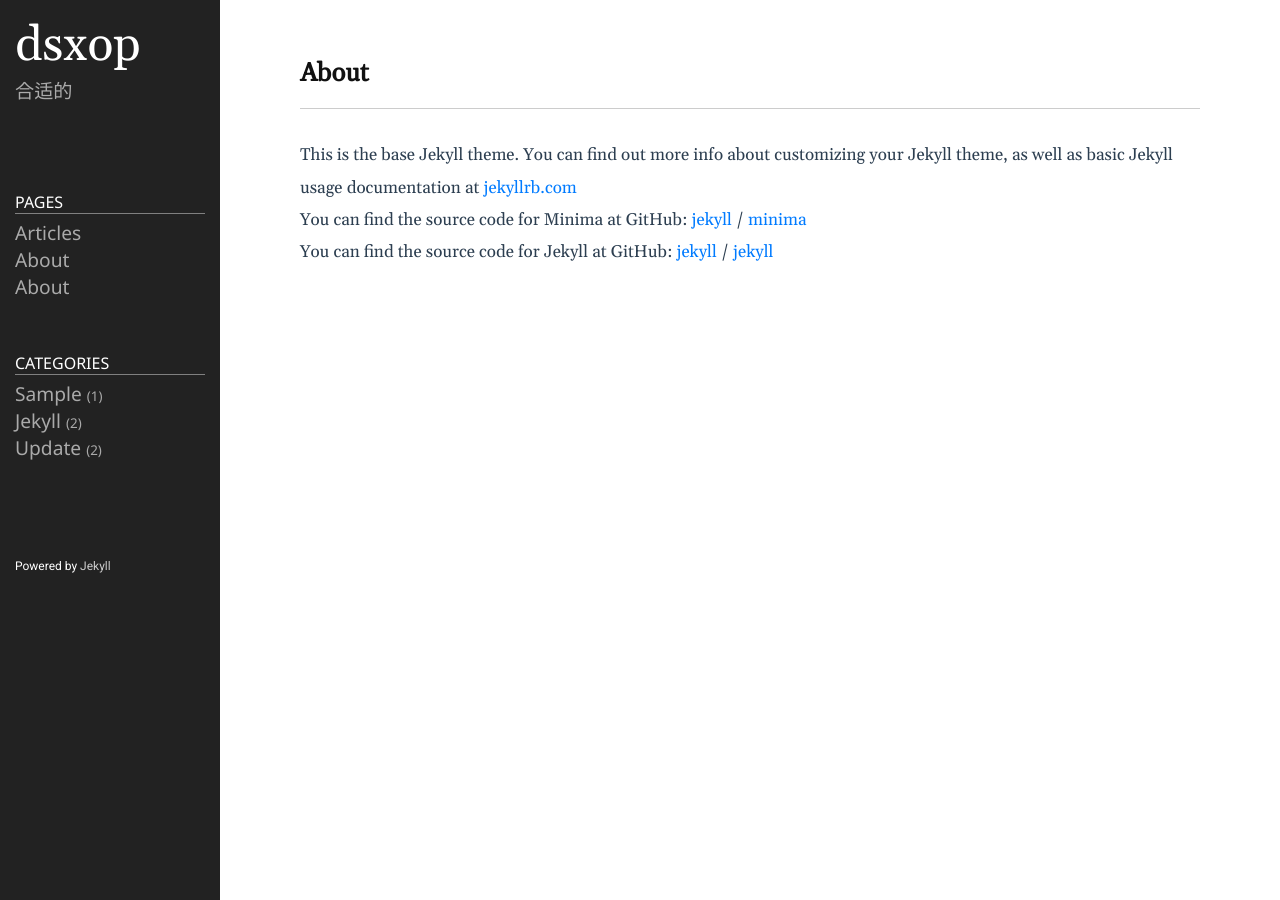
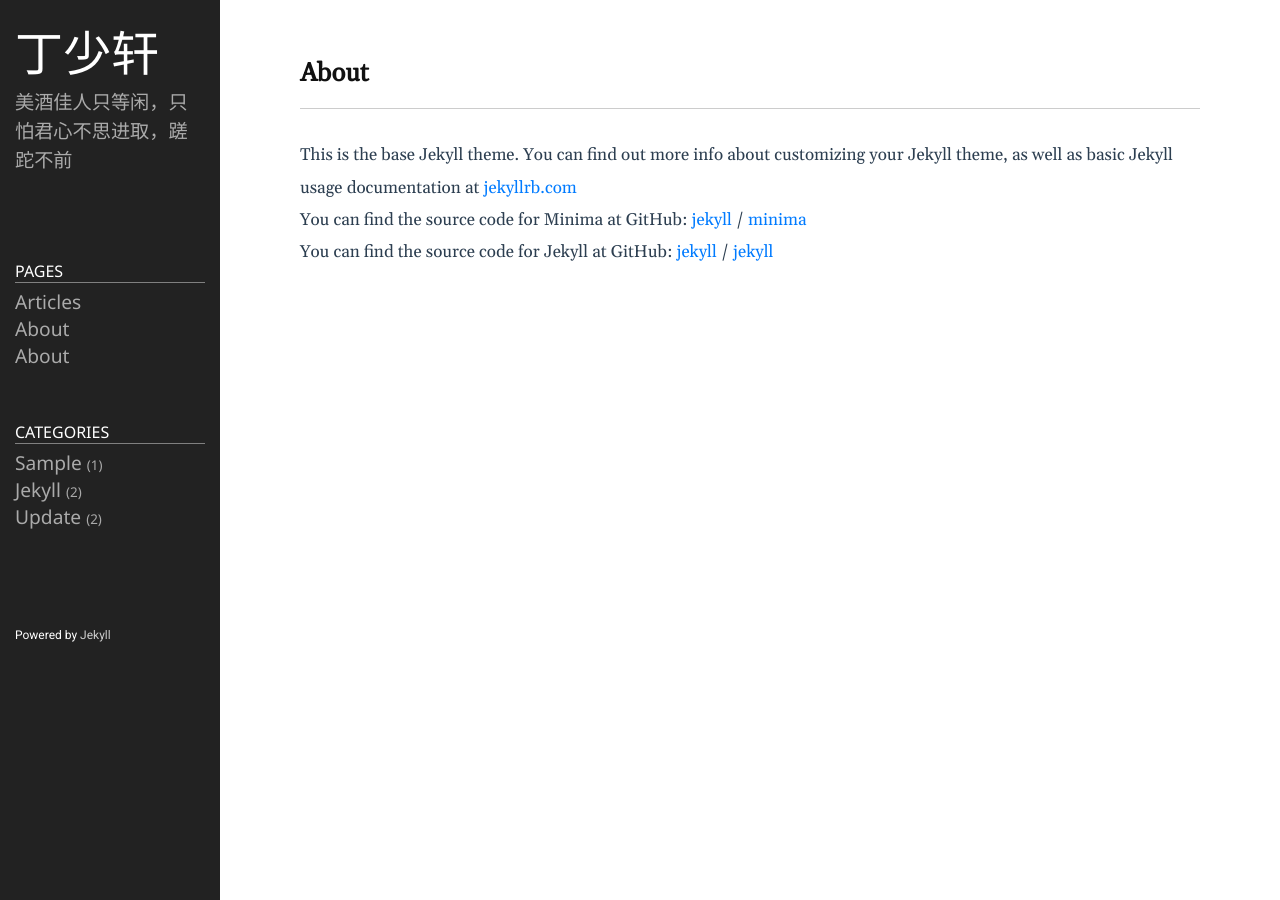
Before and after one commit to dsxop/dsxop.github.io, a Jekyll site: the page built from about.markdown, in a window 1280 px wide. Built offline with Jekyll 4.4.1, drawn with Linux system fonts in a browser that asks for light colours.

Commit message:
主题描述修改

```diff
--- a/_config.yml
+++ b/_config.yml
@@ -18,10 +18,10 @@
 # You can create any custom variable you would like, and they will be accessible
 # in the templates via {{ site.myvariable }}.
 
-title: dsxop
+title: 丁少轩
 email: 15202219037@163.com
 description: >- # this means to ignore newlines until "baseurl:"
-  合适的
+  美酒佳人只等闲，只怕君心不思进取，蹉跎不前
 # baseurl: "/" # the subpath of your site, e.g. /blog
 # url: "http://ejjoo.github.io" # the base hostname & protocol for your site, e.g. http://example.com
 github_username: dsxop
```
